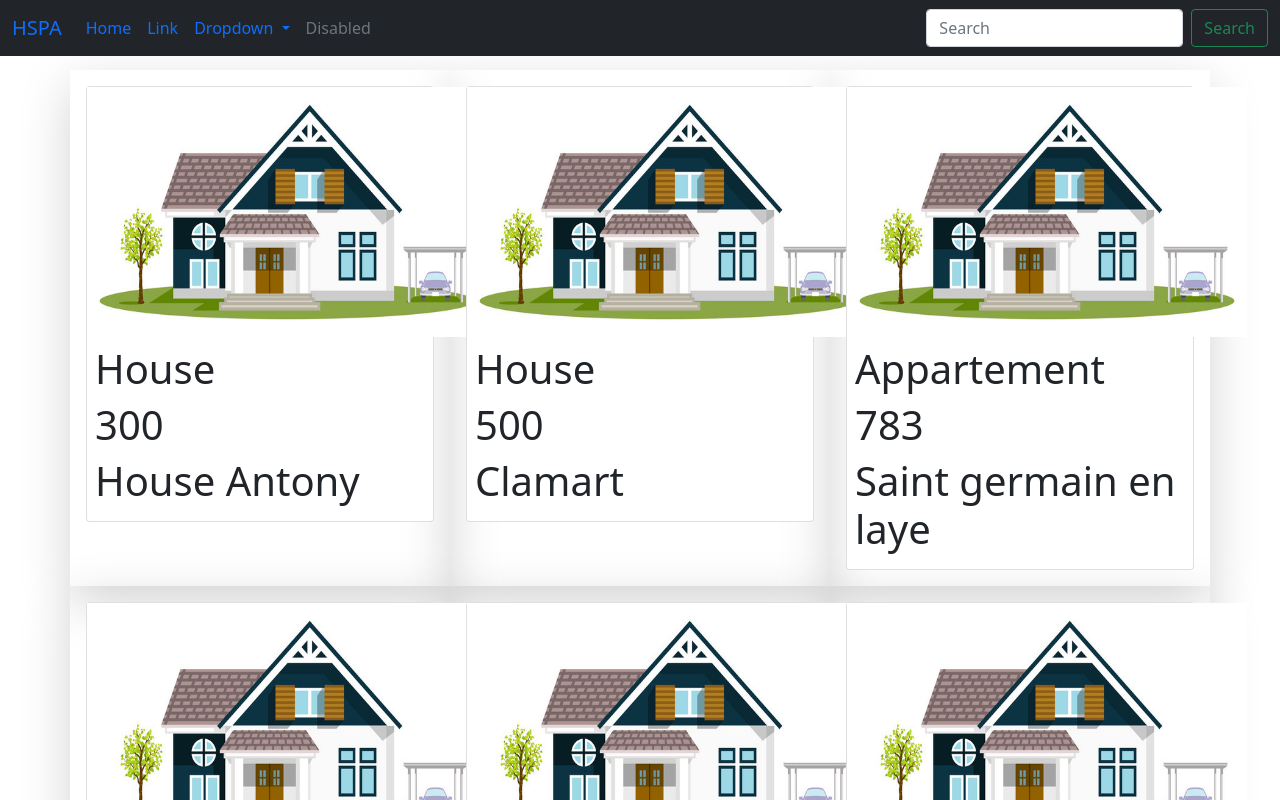
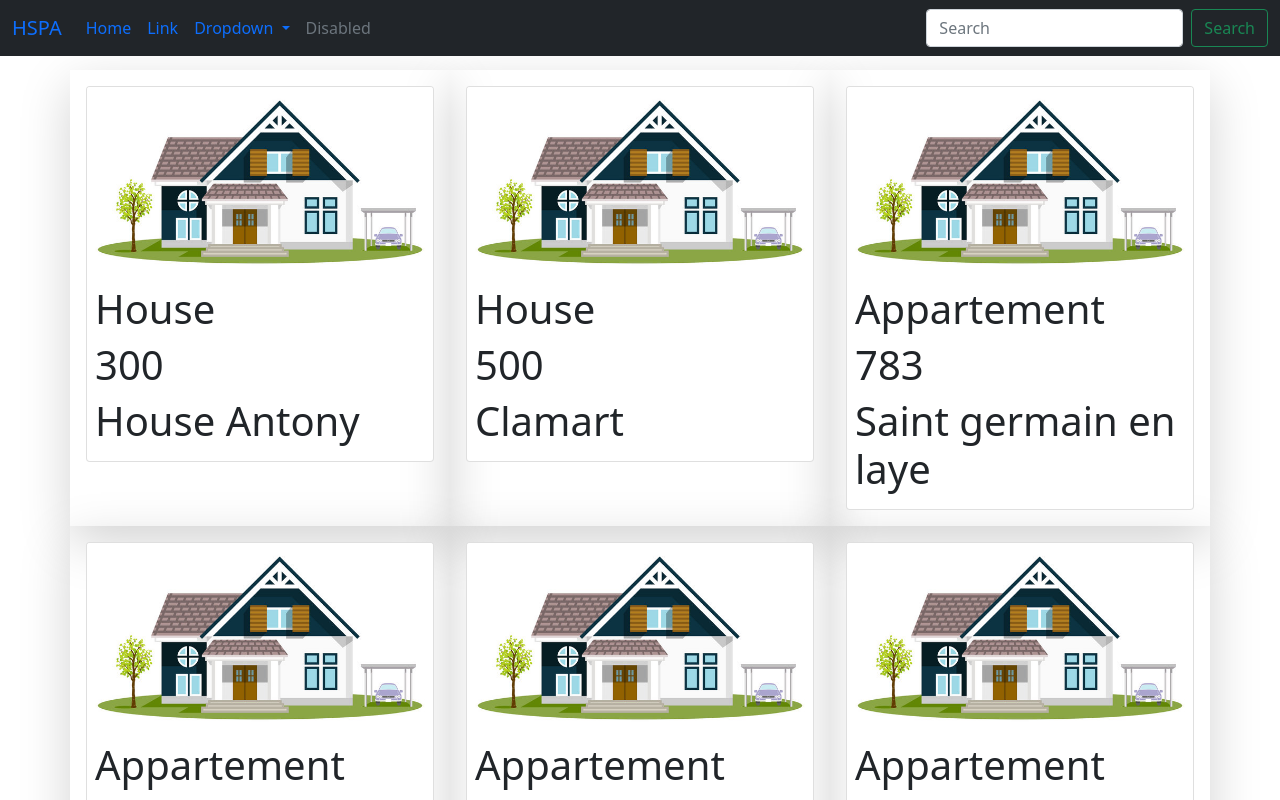
Before and after one commit to OthmanRezgui/HSPA, an Angular app in the folder FrontEnd/: page / in a window 1280 px wide. Shown: the top 800 px of the page. Built offline with nearby package versions, Linux system fonts and the light colour scheme.

Commit message:
Add css to property card

```diff
--- a/FrontEnd/src/app/property/property-card/property-card.component.css
+++ b/FrontEnd/src/app/property/property-card/property-card.component.css
@@ -1,4 +1,41 @@
-.propImg{
-  height: 250px;
-  width: 400px;
+
+.card-img-wrapper
+{
+  overflow: hidden;
+  position: relative;
 }
+
+.member-icons{
+position: absolute;
+bottom: -10%;
+left: 0;
+right: 0;
+margin-right: auto;
+margin-left: auto;
+opacity: 0;
+}
+
+.card:hover img{
+  transform: scale(1.2,1.2);
+  transition-duration: 500ms;
+  transition-timing-function: ease-out ;
+  opacity: .5 ;
+
+}
+
+.card img{
+  transform: scale(1,1);
+  transition-duration: 500ms;
+  transition-timing-function: ease-out ;
+}
+
+.card-img-wrapper:hover .member-icons
+{
+bottom: 0;
+opacity: 1;
+}
+
+.animate{
+
+  transition: all 0.3s ease-in-out;
+}
--- a/FrontEnd/src/app/property/property-card/property-card.component.html
+++ b/FrontEnd/src/app/property/property-card/property-card.component.html
@@ -1,6 +1,17 @@
-  <div class="card">
-    <img class="propImg"src="assets/Images/house-clipart.jpg">
-    <div class="card-Body p-2">
+<div class="card">
+  <div class="card-img-wrapper">
+    <img class="card-img-top" src="assets/Images/house-clipart.jpg">
+    <ul class="list-inline text-center member-icons animate">
+      <li class="list-inline-item">
+        <button class="btn-primary"><i class="fa-solid fa-pen-to-square"></i></button>
+      </li>
+      <li class="list-inline-item">
+        <button class="btn-primary"><i class="fa-solid fa-address-book"></i></button>
+      </li>
+    </ul>
+
+  </div>
+  <div class="card-Body p-2">
     <h1> {{property.Type}}</h1>
     <h1> {{property.Price}}</h1>
     <h1> {{property.Name}}</h1>
--- a/FrontEnd/src/index.html
+++ b/FrontEnd/src/index.html
@@ -1,6 +1,7 @@
 <!doctype html>
 <html lang="en">
 <head>
+  <script src="https://kit.fontawesome.com/5757b1d6c9.js" crossorigin="anonymous"></script>
   <meta charset="utf-8">
   <title>MyFirstApp</title>
   <base href="/">
```
